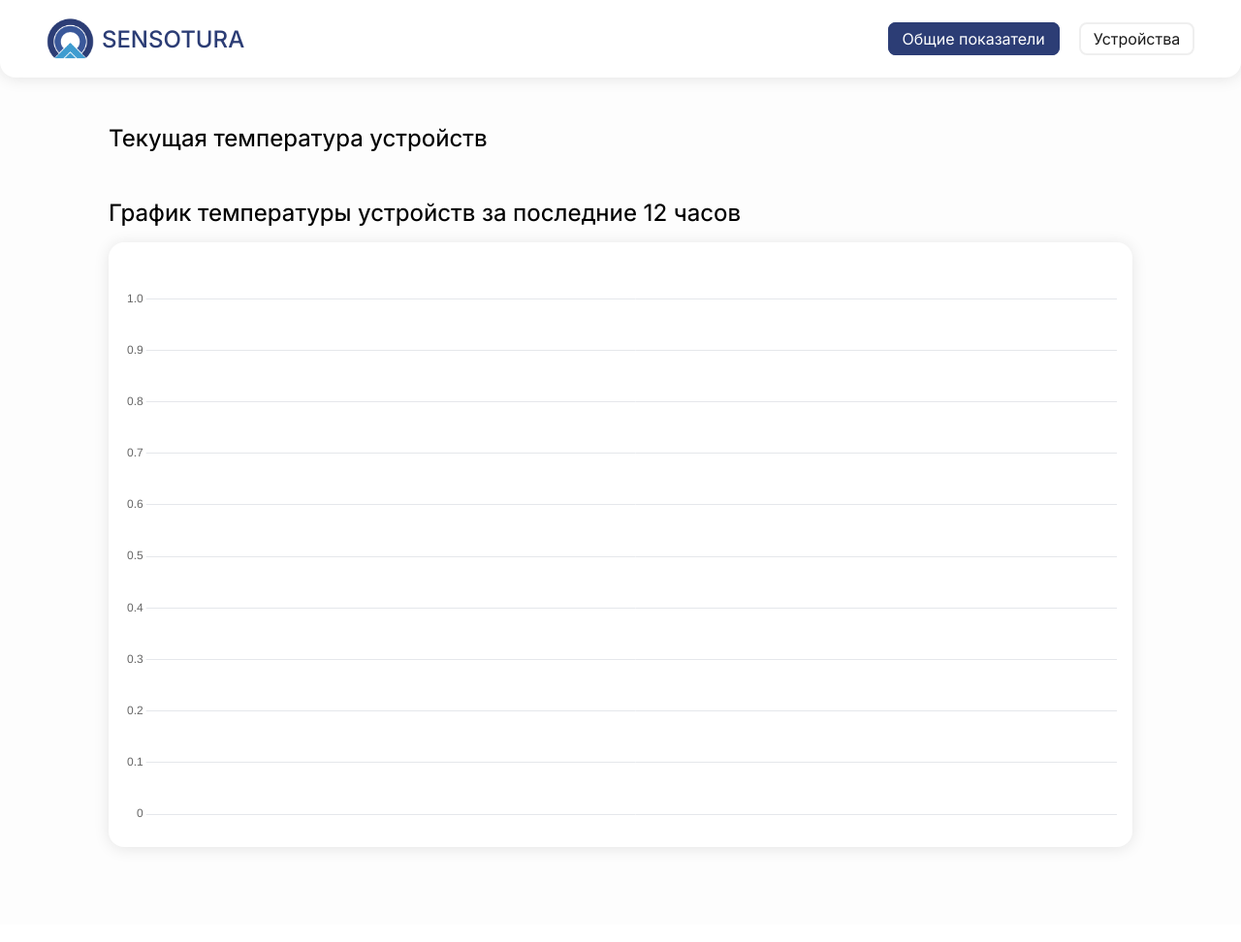
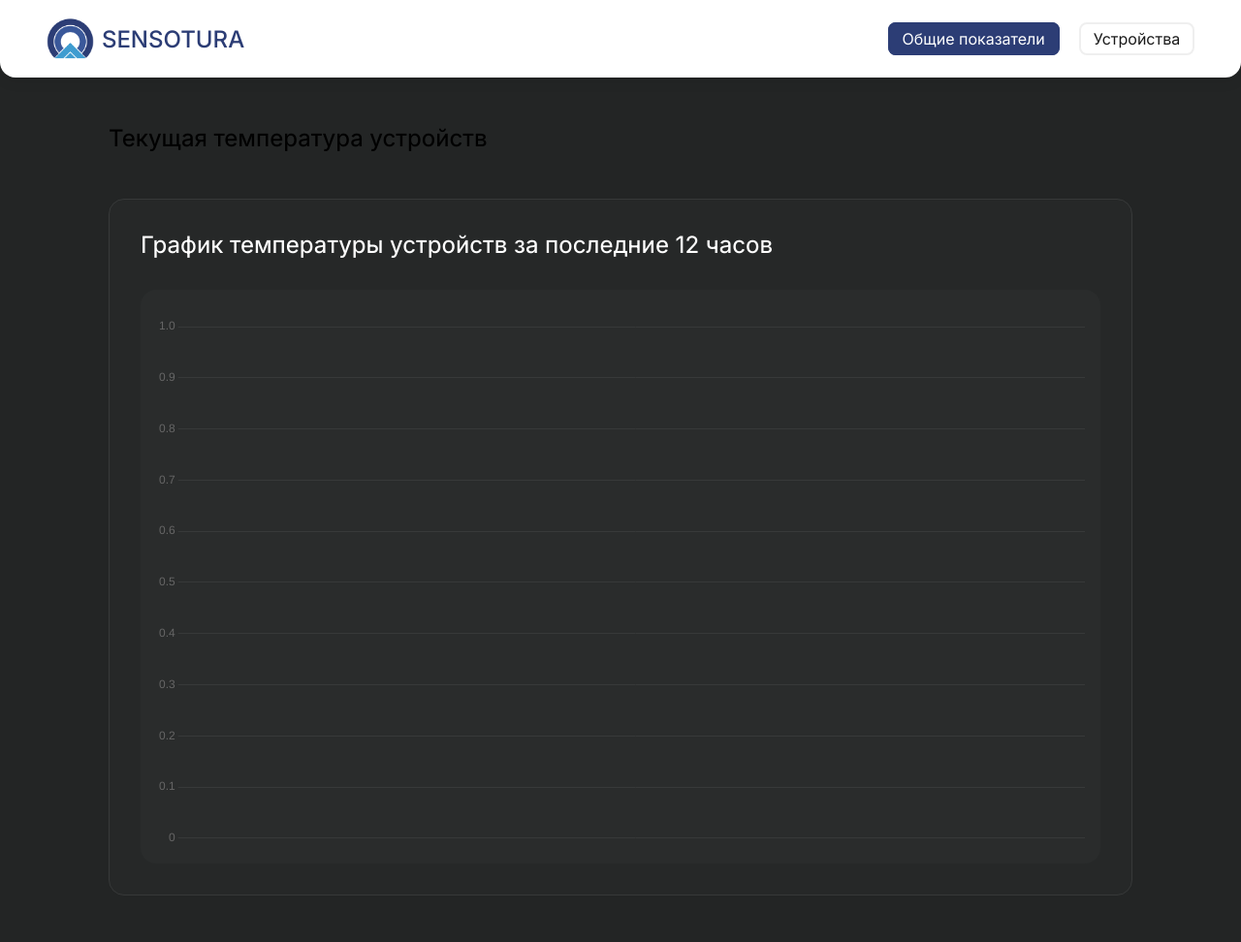
Before and after one commit to Begench2506/Sensotura, a Flask app: page / in a window 1280 px wide. Shown: the whole page at 97% size. Before the commit the page ends 877 px from the top, so only its background shows below. Run offline with Flask 3, Linux system fonts and the light colour scheme; data that the repository does not hold is empty.

Commit message:
dark color

```diff
--- a/app/static/css/style.css
+++ b/app/static/css/style.css
@@ -2,7 +2,7 @@ html, body{
     height: 100%;
     margin: 0;
     padding: 0;
-    background-color: #fdfdfd;
+    background-color: #232525;
 }
 
 body{
@@ -85,7 +85,7 @@ main{
 }
 
 .tempChart{
-    margin-top: 2rem;
+    /* margin-bottom: 0.5rem; */
     font-family: "Inter", sans-serif;
     /* border: #9b9b9b 1px solid; */
     /* padding: 1rem; */
@@ -156,11 +156,10 @@ main{
 .chartContainer {
     border-radius: 1rem;               /* скругление углов */
     padding: 1rem;                     /* отступ внутри */
-    background-color: #fff;            /* фон (если нужен) */
-    box-shadow: 0 0.1rem 1rem rgba(0, 0, 0, 0.1);  /* лёгкая тень */
+    background-color: #2A2C2C;            /* фон (если нужен) */
+    /* box-shadow: 0 0.1rem 1rem rgba(0, 0, 0, 0.1);  лёгкая тень */
     max-width: 100%;                   /* адаптивность */
-    margin: 1rem 0 2rem 0;
-    border
+    margin: 2rem 0 0 0;
 }
 
 /* Убираем авторастяжение у canvas, чтобы избежать размытия */
@@ -169,3 +168,14 @@ canvas#tempChart {
     max-width: 100%;
     height: 35rem;
 }
+
+.graph{
+    display: inline-flexbox;
+    justify-content: center;
+    align-items: center;
+    background-color: #262828;
+    padding: 2rem;
+    color: #fff;
+    border-radius: 1rem;
+    border: 0.1rem solid #373939;
+}
--- a/app/templates/index.html
+++ b/app/templates/index.html
@@ -34,9 +34,11 @@
         </div>
         {% endfor %}
     </div>
+    <div class="graph">
         <h2>График температуры устройств за последние 12 часов</h2>
         <div class="chartContainer">
             <canvas class="tempChart" id="tempChart"></canvas>
+        </div>
     </div>
 </div>
 
@@ -44,10 +46,7 @@
   const labels = {{ labels | tojson }};
   const datasets = {{ datasets | tojson }};
 
-    console.log('Chart labels:', labels);
-    console.log('Chart datasets:', datasets);
-
-    // 🔁 Плагин: мигающая последняя фактическая точка на каждой линии
+  // Плагин мигания последней фактической точки
   const blinkPlugin = {
     id: 'blinkLastPoints',
     afterDatasetDraw(chart, args) {
@@ -55,10 +54,9 @@
       const datasetIndex = args.index;
       const meta = chart.getDatasetMeta(datasetIndex);
       const dataset = chart.data.datasets[datasetIndex];
-
       if (!meta.visible) return;
 
-            // Найти последнюю не-null точку
+      // ищем последнюю не-null точку
       let lastIndex = -1;
       for (let i = dataset.data.length - 1; i >= 0; i--) {
         if (dataset.data[i] !== null && dataset.data[i] !== undefined) {
@@ -66,7 +64,6 @@
           break;
         }
       }
-
       if (lastIndex === -1 || !meta.data[lastIndex]) return;
 
       const point = meta.data[lastIndex];
@@ -84,6 +81,20 @@
     }
   };
 
+  // Вариант B: точный «зазор» снизу легенды (кастомным плагином)
+  const legendGapPlugin = {
+    id: 'legendGap',
+    beforeInit(chart) {
+      const originalFit = chart.legend && chart.legend.fit;
+      if (!originalFit) return;
+      chart.legend.fit = function () {
+        originalFit.bind(this)();
+        // увеличиваем высоту легенды на N пикселей => отступ между легендой и графиком
+        this.height += 12; // настройте значение (например, 8–20)
+      };
+    }
+  };
+
   const ctx = document.getElementById('tempChart').getContext('2d');
 
   const chart = new Chart(ctx, {
@@ -96,12 +107,40 @@
       responsive: true,
       spanGaps: false,
       maintainAspectRatio: false,
+
+      // Вариант A: общий отступ между легендой (сверху) и графиком
+      // Можно увеличить/уменьшить top, либо удалить блок, если используете плагин legendGapPlugin
+      layout: {
+        padding: {
+          top: 0,   // основной отступ между легендой (position: 'top') и областью графика
+          right: 0,
+          bottom: 0,
+          left: 0
+        }
+      },
+
+      plugins: {
+        legend: {
+          position: 'top',
+          labels: {
+            usePointStyle: true,
+            pointStyle: 'line',
+            padding: 10,           // «воздух» внутри самой легенды
+            font: { family: 'Inter' }
+          }
+        }
+      },
+
       scales: {
         x: {
           border: { display: false },
-                    grid: { display: false, drawBorder: false },
+          grid: {
+            display: true,
+            drawBorder: false,
+            color: '#373939'
+          },
           ticks: {
-                        padding: 10  // отступ меток снизу
+            padding: 10 // отступ меток
           }
         },
         y: {
@@ -109,34 +148,26 @@
           grid: {
             display: true,
             drawBorder: false,
-                        color: '#e5e7eb'
+            color: '#373939'
           },
           ticks: {
             drawTicks: false
           }
         }
       },
-            plugins: {
-                legend: {
-                    position: 'bottom',
-                    labels: {
-                        usePointStyle: true,
-                        pointStyle: 'line',
-                        font: {
-                            family: 'Inter'
-                        }
-                    }
-                }
+
+      animation: false // отключаем общую анимацию, мигание вручную
     },
-            animation: false  // отключаем общую анимацию, только мигание вручную
-        },
-        plugins: [blinkPlugin]
+
+    // Подключаем оба плагина. Если хватит одного из способов — удалите ненужный.
+    plugins: [legendGapPlugin, blinkPlugin]
   });
 
-    // 🔄 Обновляем график каждые 100 мс для эффекта мигания
+  // Обновление для эффекта мигания
   setInterval(() => chart.update('none'), 100);
 </script>
 
 
 
+
 {% endblock %}
```
Lines whose indentation alone changed are shown as unchanged.
